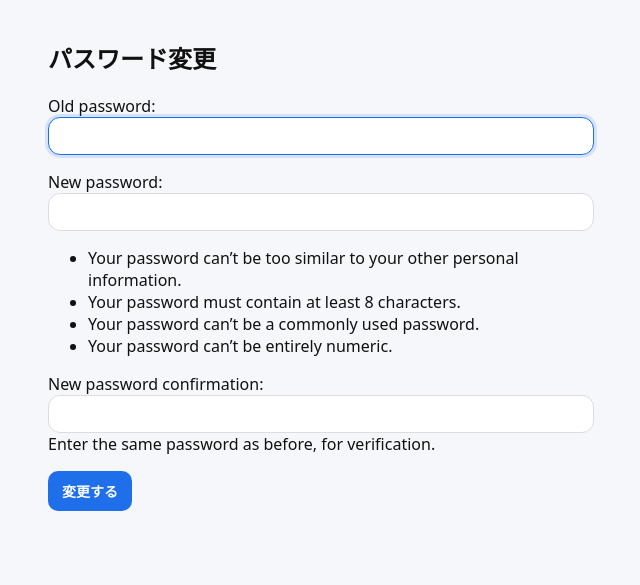
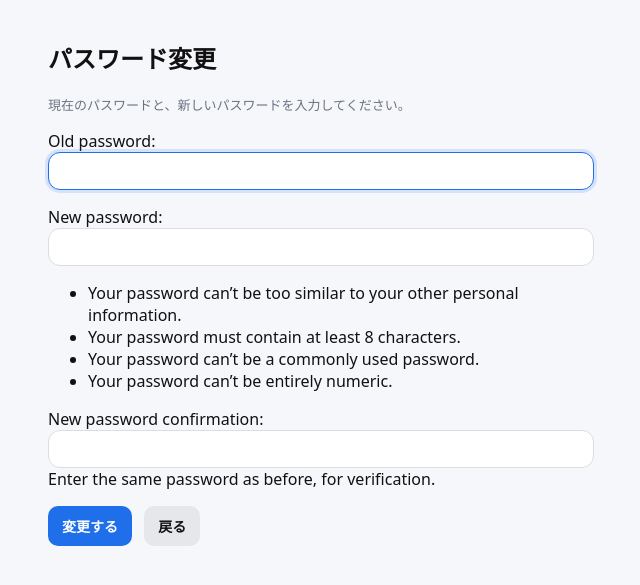
Before and after one commit to 3525ta1ch1-png/trip-plus, a Django app: page /password-change/ in a window 1280 px wide. Shown: the part 138-723 px from the top of the page, without its empty margins (142-782 px from the left). Run offline with Django 5.2, Linux system fonts and the light colour scheme; a user stored in the database is signed in.

Commit message:
メールアドレス・パスワード変更作成

```diff
--- a/accounts/forms.py
+++ b/accounts/forms.py
@@ -11,7 +11,5 @@ class SignupForm(UserCreationForm):
         model = User
         fields = ("username", "email")
 
-class EmailChangeForm(forms.ModelForm):
-    class Meta:
-        model = User
-        fields = ("email",)
+class EmailChangeForm(forms.Form):
+    email = forms.EmailField(required=True, label="新しいメールアドレス")
--- a/accounts/templates/accounts/password_change.html
+++ b/accounts/templates/accounts/password_change.html
@@ -3,10 +3,19 @@
 {% block header_title %}パスワード変更{% endblock %}
 
 {% block content %}
-  <h2>パスワード変更</h2>
+  <h2 style="magin:0 0 12px;">パスワード変更</h2>
+  <p class="muted" style="magin:0 0 18px;">
+    現在のパスワードと、新しいパスワードを入力してください。
+  </p>
+
   <form method="post" style="max-width:520px;">
     {% csrf_token %}
+
     {{ form.as_p }}
-    <button class="btn" type="submit">変更する</button>
-  </form>
+
+    <div style="margin-top:14px;">
+        <button class="btn" type="submit">変更する</button>
+        <a class="btn btn-sub" href="{% url 'home' %}" style="margin-left:8px">戻る</a>
+    </div>
+</form>
 {% endblock %}
--- a/accounts/views.py
+++ b/accounts/views.py
@@ -28,15 +28,15 @@ def signup(request):
 
     if request.method == "POST":
         form = SignupForm(request.POST)
-        if form.is_vaild():
+        if form.is_valid():
             user = form.save(commit=False)
             user.email = form.cleaned_data["email"]
             user.save()
             login(request, user)
             return redirect("home")
-        else:
+    else:
             form = SignupForm()
-        return render(request, "accounts/signup.html", {"form": form})
+    return render(request, "accounts/signup.html", {"form": form})
 
 @login_required
 def home(request):
@@ -60,8 +60,9 @@ def review_post(request):
 @login_required
 def email_change(request):
     if request.method == "POST":
-        form = EmailChangeForm(request.POST, instance=request.user)
+        form = EmailChangeForm(request.POST)
         if form.is_valid():
+            request.user.email = form.creaned_data["email"]
             form.save()
             return redirect("home")
     else:
@@ -73,7 +74,7 @@ def email_change(request):
 def password_change(request):
     if request.method == "POST":
         form = PasswordChangeForm(user=request.user, data=request.POST)
-        if form.is_valid():
+        if form.is_vaild():
             user = form.save()
             update_session_auth_hash(request, user)
             return redirect("home")
```
Also changed, not shown: accounts/templates/accounts/email_change.html (+21 -5 lines).
